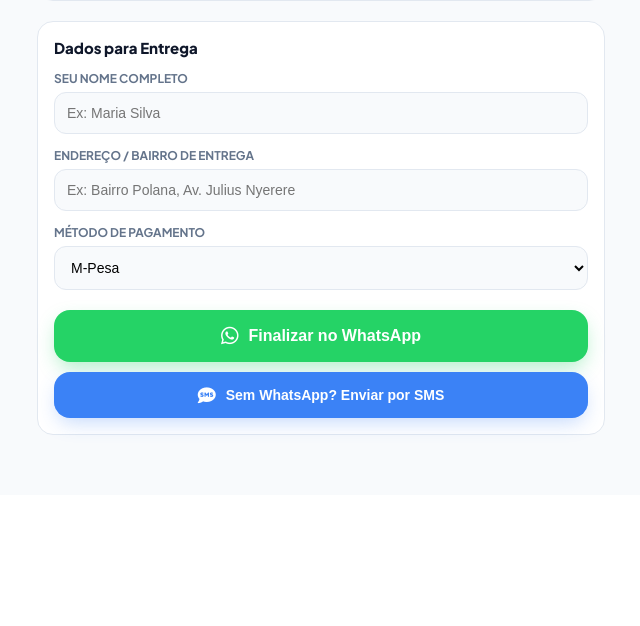
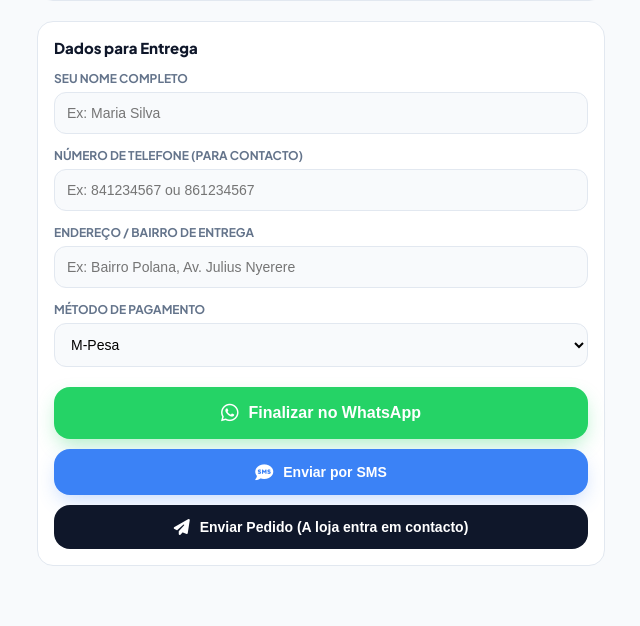
Before and after one commit to FSavel/fashion-store, a Flask app: page /cart in a window 1280 px wide. Shown: the part 357-983 px from the top of the page, without its empty margins (319-959 px from the left). Before the commit the page ends 792 px from the top, so only its background shows below. Run offline with Flask 3, Linux system fonts and the light colour scheme.

Commit message:
Update cart.html

```diff
--- a/templates/cart.html
+++ b/templates/cart.html
@@ -169,6 +169,23 @@
             box-shadow: 0 8px 20px -4px rgba(59, 130, 246, 0.3);
         }
 
+        .btn-send-direct {
+            width: 100%;
+            background: var(--primary);
+            color: white;
+            border: none;
+            padding: 14px;
+            border-radius: 16px;
+            font-size: 14px;
+            font-weight: 700;
+            cursor: pointer;
+            display: flex;
+            justify-content: center;
+            align-items: center;
+            gap: 10px;
+            margin-top: 10px;
+        }
+
         .empty-cart {
             text-align: center;
             padding: 40px 20px;
@@ -207,6 +224,11 @@
         </div>
 
         <div class="form-group">
+            <label>Número de Telefone (para contacto)</label>
+            <input type="tel" id="cliente-telefone" placeholder="Ex: 841234567 ou 861234567" required>
+        </div>
+
+        <div class="form-group">
             <label>Endereço / Bairro de Entrega</label>
             <input type="text" id="cliente-endereco" placeholder="Ex: Bairro Polana, Av. Julius Nyerere" required>
         </div>
@@ -228,7 +250,12 @@
 
         <!-- Botão SMS Alternativo -->
         <button class="btn-send-sms" onclick="enviarPedidoSMS()">
-            <i class="fa-solid fa-comment-sms" style="font-size: 18px;"></i> Sem WhatsApp? Enviar por SMS
+            <i class="fa-solid fa-comment-sms" style="font-size: 18px;"></i> Enviar por SMS
+        </button>
+
+        <!-- Botão Direto (Para Computador ou sem App de Mensagens) -->
+        <button class="btn-send-direct" onclick="enviarPedidoDireto()">
+            <i class="fa-solid fa-paper-plane" style="font-size: 16px;"></i> Enviar Pedido (A loja entra em contacto)
         </button>
     </div>
 </div>
@@ -291,18 +318,25 @@
 function validarFormulario() {
     const cart = JSON.parse(localStorage.getItem('cart')) || [];
     const nome = document.getElementById('cliente-nome').value.trim();
+    const telefone = document.getElementById('cliente-telefone').value.trim();
     const endereco = document.getElementById('cliente-endereco').value.trim();
 
     if(cart.length === 0) {
         alert("A sua sacola está vazia!");
         return null;
     }
-    if(!nome || !endereco) {
-        alert("Por favor, preencha o seu nome e endereço de entrega.");
+    if(!nome || !telefone || !endereco) {
+        alert("Por favor, preencha o seu Nome, Telefone e Endereço de entrega.");
         return null;
     }
 
-    return { cart, nome, endereco, pagamento: document.getElementById('cliente-pagamento').value };
+    return {
+        cart,
+        nome,
+        telefone,
+        endereco,
+        pagamento: document.getElementById('cliente-pagamento').value
+    };
 }
 
 function enviarPedidoWhatsApp() {
@@ -311,6 +345,7 @@
 
     let mensagem = `*NOVO PEDIDO - BOUTIQUE ELEGANCE*\n\n`;
     mensagem += `*Cliente:* ${dados.nome}\n`;
+    mensagem += `*Contacto:* ${dados.telefone}\n`;
     mensagem += `*Endereço:* ${dados.endereco}\n`;
     mensagem += `*Pagamento:* ${dados.pagamento}\n\n`;
     mensagem += `*ITENS DO PEDIDO:*\n`;
@@ -325,9 +360,20 @@
     mensagem += `*TOTAL DO PEDIDO:* ${total.toFixed(2)} MT\n\n`;
     mensagem += `_Aguardando confirmação de disponibilidade._`;
 
+    // Envia o pedido também para o backend Flask guardar no Google Sheets/Painel
+    fetch('/checkout', {
+        method: 'POST',
+        headers: { 'Content-Type': 'application/json' },
+        body: JSON.stringify({
+            nome: dados.nome,
+            contacto: dados.telefone,
+            endereco: dados.endereco,
+            pagamento: dados.pagamento,
+            cart: dados.cart
+        })
+    }).catch(err => console.log("Aviso ao guardar pedido:", err));
+
     const url = `https://wa.me/${TELEFONE_BOUTIQUE}?text=${encodeURIComponent(mensagem)}`;
-
-    // Limpa o carrinho e redireciona
     localStorage.removeItem('cart');
     window.open(url, '_blank');
 }
@@ -338,6 +384,7 @@
 
     let mensagem = `NOVO PEDIDO (SMS) - BOUTIQUE ELEGANCE\n\n`;
     mensagem += `Cliente: ${dados.nome}\n`;
+    mensagem += `Contacto: ${dados.telefone}\n`;
     mensagem += `Endereco: ${dados.endereco}\n`;
     mensagem += `Pagamento: ${dados.pagamento}\n\n`;
     mensagem += `ITENS:\n`;
@@ -351,13 +398,55 @@
 
     mensagem += `\nTOTAL: ${total.toFixed(2)} MT`;
 
-    // Trata diferenças de sintaxe no protocolo SMS entre iOS e Android
+    // Envia o pedido ao backend para registo
+    fetch('/checkout', {
+        method: 'POST',
+        headers: { 'Content-Type': 'application/json' },
+        body: JSON.stringify({
+            nome: dados.nome,
+            contacto: dados.telefone,
+            endereco: dados.endereco,
+            pagamento: dados.pagamento,
+            cart: dados.cart
+        })
+    }).catch(err => console.log("Aviso ao guardar pedido:", err));
+
     const separador = /iPhone|iPad|iPod/i.test(navigator.userAgent) ? '&' : '?';
     const urlSMS = `sms:${TELEFONE_BOUTIQUE}${separador}body=${encodeURIComponent(mensagem)}`;
 
-    // Limpa o carrinho e abre o app de SMS
     localStorage.removeItem('cart');
     window.location.href = urlSMS;
+}
+
+function enviarPedidoDireto() {
+    const dados = validarFormulario();
+    if (!dados) return;
+
+    fetch('/checkout', {
+        method: 'POST',
+        headers: { 'Content-Type': 'application/json' },
+        body: JSON.stringify({
+            nome: dados.nome,
+            contacto: dados.telefone,
+            endereco: dados.endereco,
+            pagamento: dados.pagamento,
+            cart: dados.cart
+        })
+    })
+    .then(response => response.json())
+    .then(data => {
+        if (data.success) {
+            alert(`Obrigado, ${dados.nome}! O seu pedido foi recebido com sucesso.\nA nossa equipa entrará em contacto para o número ${dados.telefone} para confirmar a entrega.`);
+            localStorage.removeItem('cart');
+            window.location.href = '/';
+        } else {
+            alert("Ocorreu um erro ao registar o pedido. Por favor, tente novamente.");
+        }
+    })
+    .catch(error => {
+        console.error("Erro ao enviar pedido:", error);
+        alert("Erro de conexão ao registar o pedido.");
+    });
 }
 
 document.addEventListener("DOMContentLoaded", renderizarCarrinho);
```
